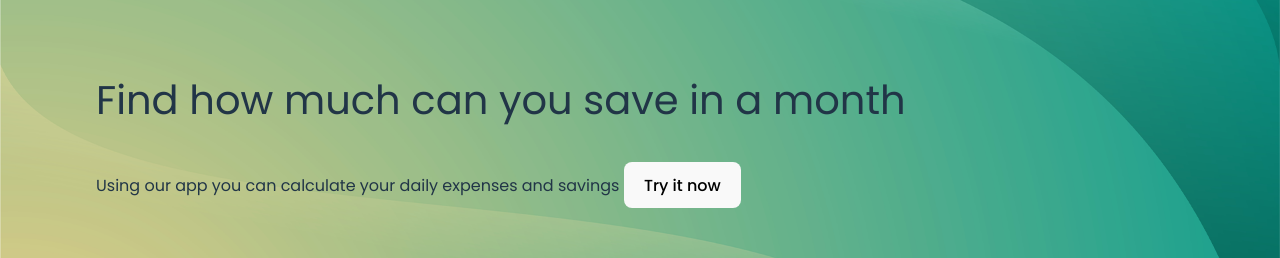
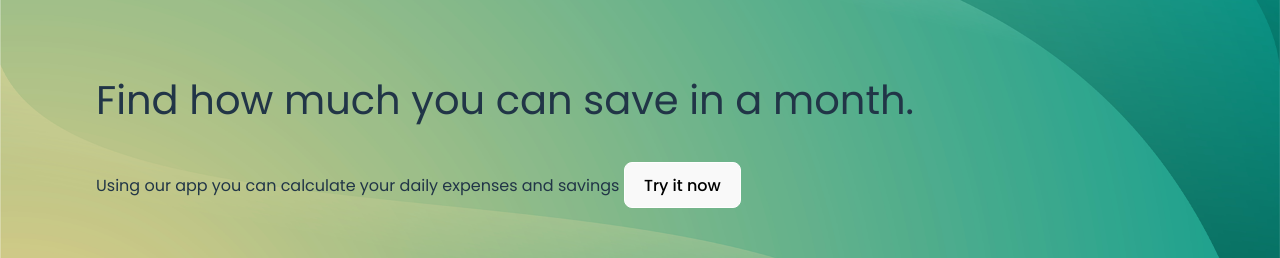
Before and after one commit to saladinhodzic/Expense-Tracker, a React (Vite) app: page / in a window 1280 px wide. Shown: the part 269-527 px from the top of the page. Built offline with nearby package versions, Linux system fonts and the light colour scheme.

Commit message:
Improving landing page

```diff
--- a/src/index.css
+++ b/src/index.css
@@ -40,17 +40,17 @@ h2 {
 
 button {
   border-radius: 8px;
-  border: 1px solid transparent;
+  border: 1px solid #fff;
   padding: 0.6em 1.2em;
   font-size: 1em;
   font-weight: 500;
-  font-family: inherit;
-  background-color: #1a1a1a;
+  font-family: "Poppins";
+  background-color: transparent;
   cursor: pointer;
-  transition: border-color 0.25s;
+  transition: all 200ms ease-in;
 }
 button:hover {
-  border-color: #646cff;
+  box-shadow: 0 0 20px 2px #ffffffc6;
 }
 button:focus,
 button:focus-visible {
--- a/src/pages/LandingPage/LandingPage.jsx
+++ b/src/pages/LandingPage/LandingPage.jsx
@@ -4,7 +4,7 @@ export default function LandingPage() {
     <div className="landing-page">
       <div className="landing-page-wrapper">
         <h1 className="landing-page-title">
-          Find how much can you save in a month
+          Find how much you can save in a month.
         </h1>
         <p>
           Using our app you can calculate your daily expenses and savings{" "}
```
